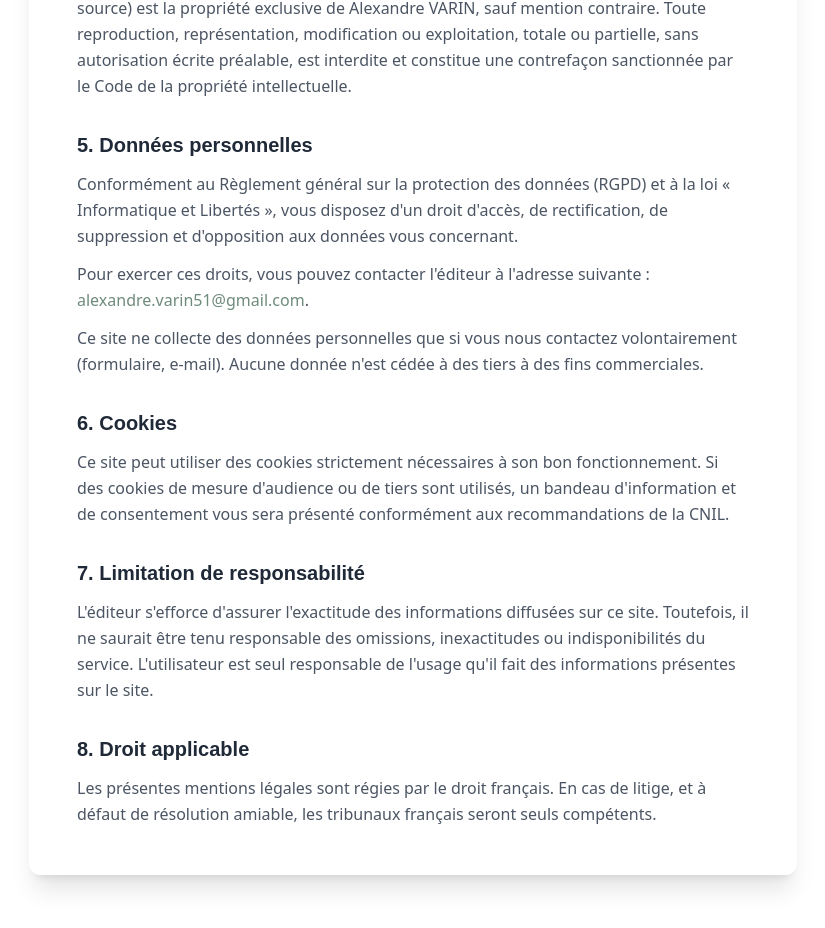
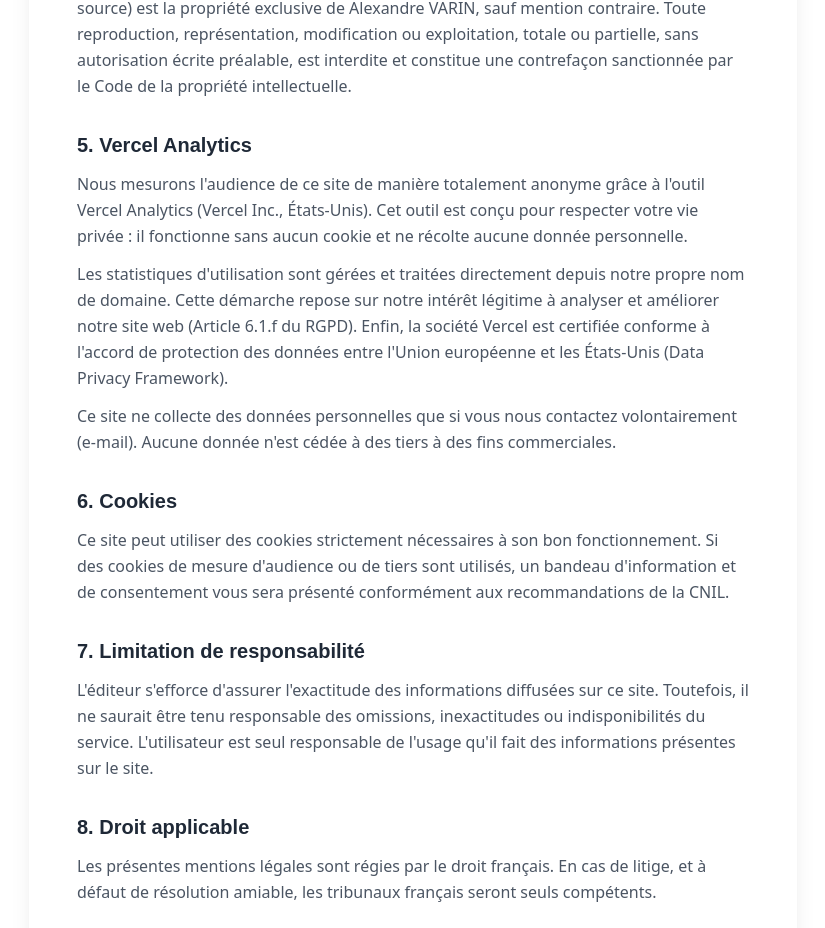
Before and after one commit to Didixdan/personnal_site, a Nuxt app: page /mentions-legales in a window 1280 px wide. Shown: the part 918-1846 px from the top of the page, without its empty margins (227-1052 px from the left). Built offline with nearby package versions, Linux system fonts and the light colour scheme.

Commit message:
Add Vercel Analytics + Update legal mentions

```diff
--- a/app/pages/mentions-legales.vue
+++ b/app/pages/mentions-legales.vue
@@ -58,19 +58,23 @@
       </section>
 
       <section>
-        <h2>5. Données personnelles</h2>
+        <h2>5. Vercel Analytics</h2>
         <p>
-          Conformément au Règlement général sur la protection des données (RGPD) et à la loi
-          « Informatique et Libertés », vous disposez d'un droit d'accès, de rectification,
-          de suppression et d'opposition aux données vous concernant.
+          Nous mesurons l'audience de ce site de manière totalement anonyme
+          grâce à l'outil Vercel Analytics (Vercel Inc., États-Unis).
+          Cet outil est conçu pour respecter votre vie privée : il fonctionne sans aucun cookie et ne
+          récolte aucune donnée personnelle.
         </p>
         <p>
-          Pour exercer ces droits, vous pouvez contacter l'éditeur à l'adresse suivante&nbsp;:
-          <a :href="`mailto:${legal.editor.email}`">{{ legal.editor.email }}</a>.
+          Les statistiques d'utilisation sont gérées et traitées directement
+          depuis notre propre nom de domaine. Cette démarche repose sur notre intérêt
+          légitime à analyser et améliorer notre site web (Article 6.1.f du RGPD).
+          Enfin, la société Vercel est certifiée conforme à l'accord de protection des données
+          entre l'Union européenne et les États-Unis (Data Privacy Framework).
         </p>
         <p>
           Ce site ne collecte des données personnelles que si vous nous contactez volontairement
-          (formulaire, e-mail). Aucune donnée n'est cédée à des tiers à des fins commerciales.
+          (e-mail). Aucune donnée n'est cédée à des tiers à des fins commerciales.
         </p>
       </section>
 
--- a/nuxt.config.ts
+++ b/nuxt.config.ts
@@ -8,6 +8,7 @@ export default defineNuxtConfig({
     '@nuxtjs/i18n',
     '@nuxt/fonts',
     'nuxt-svgo',
+    '@vercel/analytics'
   ],
   css: ['~/assets/scss/main.scss'],
   plugins: ['~/plugins/gsap.client.js'],
--- a/package.json
+++ b/package.json
@@ -13,9 +13,10 @@
     "@nuxt/fonts": "^0.14.0",
     "@nuxtjs/i18n": "^10.2.3",
     "@nuxtjs/tailwindcss": "^6.14.0",
+    "@vercel/analytics": "^2.0.1",
     "gsap": "^3.14.2",
     "nuxt": "^4.3.1",
-    "nuxt-svgo": "^4.2.6",
+    "nuxt-svgo": "^5.3.0",
     "vue": "^3.5.28",
     "vue-router": "^4.6.4"
   },
```
Also changed, not shown: 1 other file (tests, documents, lock files or other folders).
